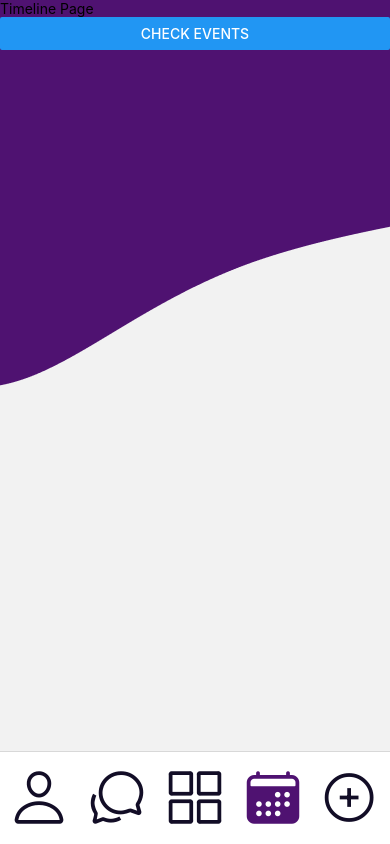
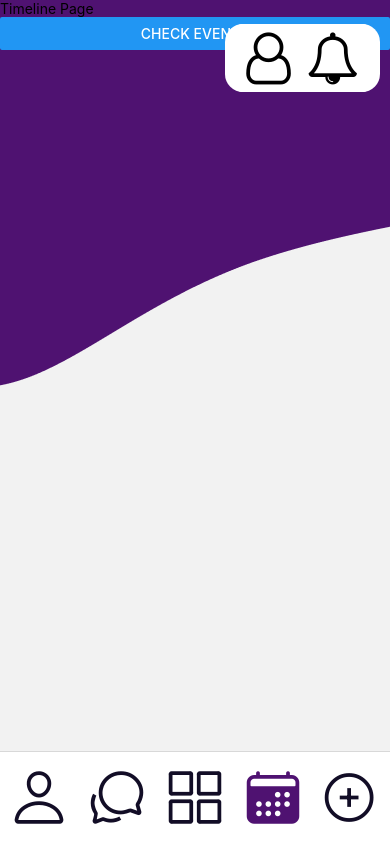
Before and after one commit to AdamMalm/MeetUP, a React Native app: screen /Timeline in a window 390 px wide. Built offline with nearby package versions, Linux system fonts and the light colour scheme.

Commit message:
Added HeaderButton to all screens

```diff
--- a/app/screens/Contactpage.tsx
+++ b/app/screens/Contactpage.tsx
@@ -1,6 +1,7 @@
 import React from "react";
 import { ScrollView, Text, Dimensions, View, StyleSheet } from "react-native";
 import Background from "../components/Background";
+import HeaderButton from "../components/HeaderButton";
 
 const height = Dimensions.get("window").height;
 const width = Dimensions.get("window").width;
@@ -8,6 +9,7 @@ const width = Dimensions.get("window").width;
 const Contactpage = () => {
 	return (
 		<ScrollView>
+			<HeaderButton />
 			<View style={styles.container}>
 				<Background />
 				<Text>Contact Page</Text>
--- a/app/screens/CreateEventpage.tsx
+++ b/app/screens/CreateEventpage.tsx
@@ -1,6 +1,7 @@
 import React from "react";
 import { ScrollView, Text, View, Dimensions, StyleSheet } from "react-native";
 import Background from "../components/Background";
+import HeaderButton from "../components/HeaderButton";
 
 const height = Dimensions.get("window").height;
 const width = Dimensions.get("window").width;
@@ -8,6 +9,7 @@ const width = Dimensions.get("window").width;
 const CreateEventpage = () => {
 	return (
 		<ScrollView>
+			<HeaderButton />
 			<View style={styles.container}>
 				<Background />
 				<Text>Create Event Page</Text>
--- a/app/screens/Eventpage.tsx
+++ b/app/screens/Eventpage.tsx
@@ -3,6 +3,7 @@ import { ScrollView, Text, StyleSheet, View, Dimensions } from "react-native";
 import Event from "../components/Event";
 import eventdata from "../../jsonconverter";
 import Background from "../components/Background";
+import HeaderButton from "../components/HeaderButton";
 
 const height = Dimensions.get("window").height;
 const width = Dimensions.get("window").width;
@@ -10,6 +11,7 @@ const width = Dimensions.get("window").width;
 const Eventpage = () => {
 	return (
 		<ScrollView>
+			<HeaderButton />
 			<View style={styles.container}>
 				<Background />
 				<View style={styles.categoryContainer}>
--- a/app/screens/Timelinepage.tsx
+++ b/app/screens/Timelinepage.tsx
@@ -21,6 +21,7 @@ const Timelinepage = () => {
 
 	return (
 		<ScrollView>
+			<HeaderButton />
 			<View style={styles.container}>
 				<Background />
 				<Text>Timeline Page</Text>
```
